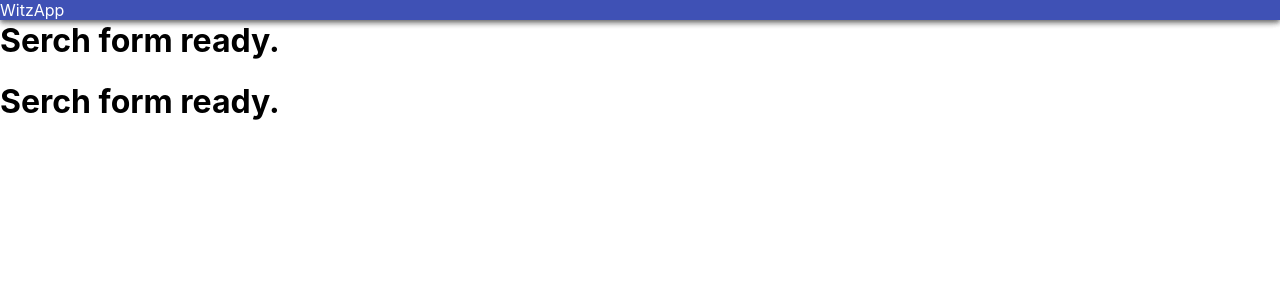
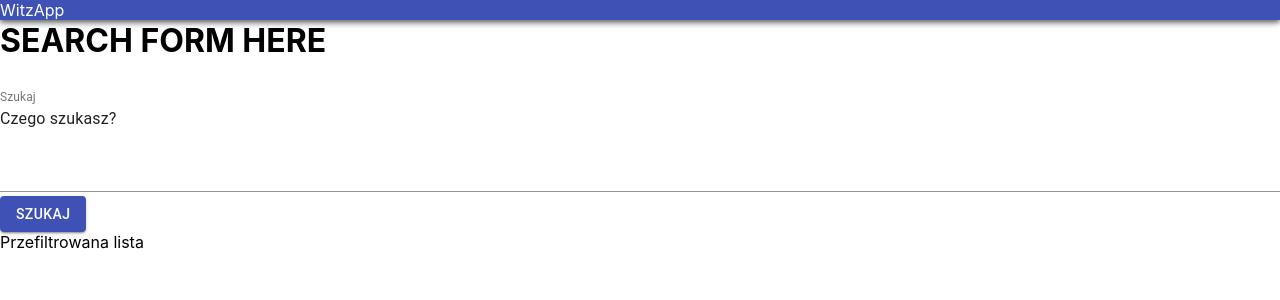
Before and after one commit to infoshareacademy/jfddl8-harmony, a React (Create React App) app: page /search-form in a window 1280 px wide. Shown: the top 300 px of the page. Built offline with nearby package versions, Linux system fonts and the light colour scheme.

Commit message:
added filtred-list component

```diff
--- a/src/App.js
+++ b/src/App.js
@@ -2,6 +2,7 @@ import React from 'react'
 import AppBar from './containers/app-bar'
 import View from './containers/view'
 import SearchForm from './containers/search-form'
+import FiltredList from './containers/filtred-list'
 
 function App() {
   return (
@@ -13,6 +14,7 @@ function App() {
       </div>
       <div>
         <SearchForm />
+        <FiltredList />
       </div>
     </div>
   )
--- /dev/null
+++ b/src/containers/filtred-list/index.jsx
@@ -0,0 +1,9 @@
+import React from "react";
+
+class FiltredList extends React.Component {
+  render() {
+    return <div>Przefiltrowana lista</div>;
+  }
+}
+
+export default FiltredList;
--- a/src/containers/search-form/index.jsx
+++ b/src/containers/search-form/index.jsx
@@ -1,14 +1,27 @@
-import React from 'react'
+import React from "react";
 
-const SearchForm = () =>(
-    <div>
-        <h1>Serch form ready.</h1>
-    </div>
-)
+import TextField from "@material-ui/core/TextField";
+import Button from "@material-ui/core/Button";
 
+class SearchForm extends React.Component {
+  render() {
+    return (
+      <div>
+        <h1>SEARCH FORM HERE</h1>
+        <TextField
+          label="Szukaj"
+          fullWidth
+          multiline
+          rows="4"
+          defaultValue="Czego szukasz?"
+          margin="dense"
+        />
+        <Button variant="contained" color="primary">
+          Szukaj
+        </Button>
+      </div>
+    );
+  }
+}
 
-
-
-
-
-export default SearchForm
+export default SearchForm;
--- a/src/containers/view/index.jsx
+++ b/src/containers/view/index.jsx
@@ -9,7 +9,7 @@ class View extends React.Component {
     <Router>
         <div>
             <Route path={'/'} component={AppBar} />
-            <Route path={'/search-form'} component={SearchForm} />
+            <Route path={'search-form'} component={SearchForm} />
         </div>
     </Router>
         )
```
